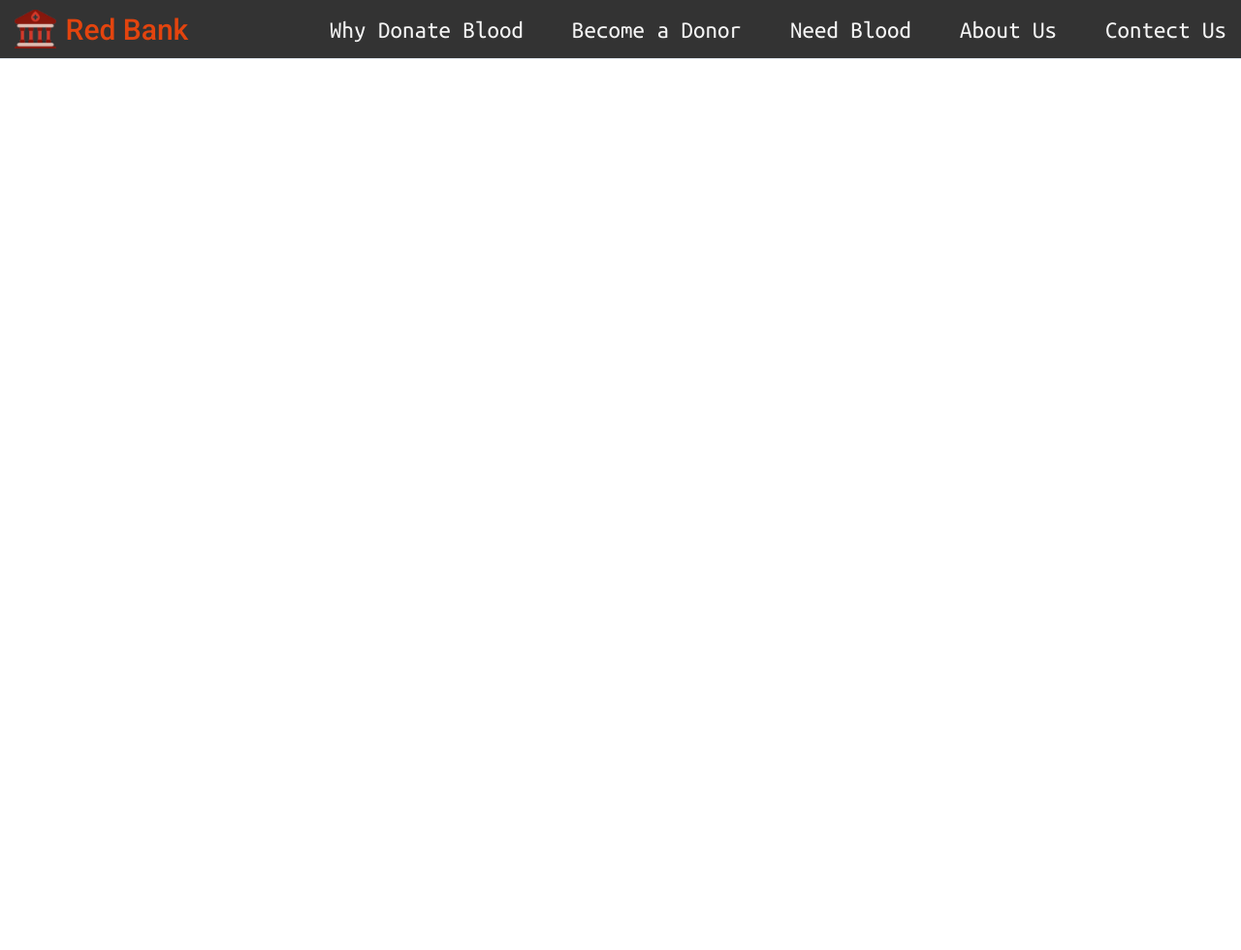
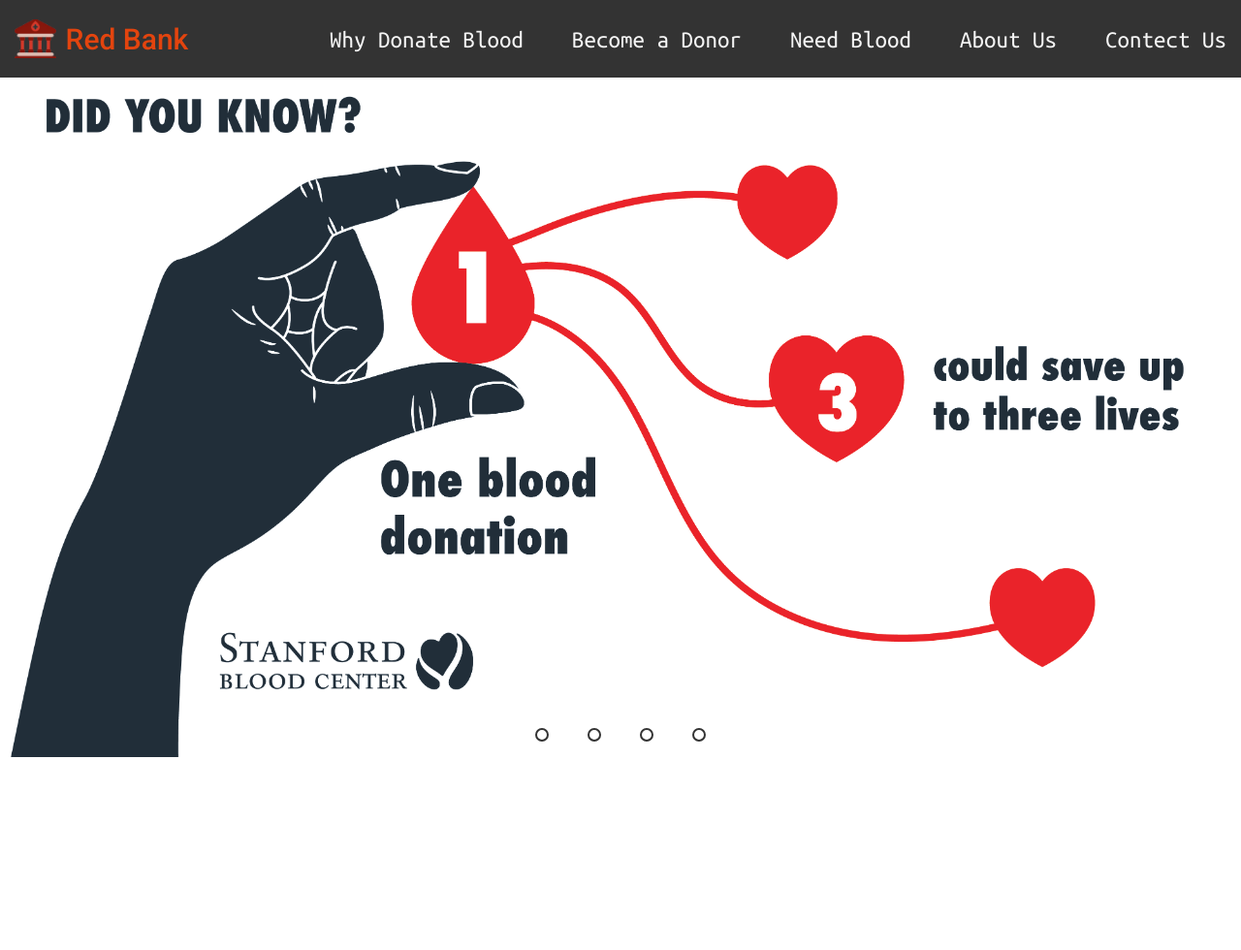
Before and after one commit to TaskmasterRishi/BloodBank, a PHP site: page /home.html in a window 1280 px wide. Shown: the top 980 px of the page at 97% size. Before the commit the page ends 61 px from the top, so only its background shows below. Run offline with PHP 8.4, Linux system fonts and the light colour scheme.

Commit message:
Image slider

```diff
--- a/CSS/home.css
+++ b/CSS/home.css
@@ -24,6 +24,13 @@ a {
   border-bottom: 1px solid #e2e8f0;
 }
 
+body{
+  height: 200vh;
+}
+
+::-webkit-scrollbar{
+  display: none;
+}
 
 .navbar {
   display: flex;
@@ -31,7 +38,12 @@ a {
   align-items: center;
   padding: 1rem 1.5rem;
   background-color: #333333;
+  height: 8rem;
+  z-index: 1000;
+  position: fixed;
+  width: 100vw;
 }
+
 .hamburger {
     display: none;
 }
@@ -92,3 +104,104 @@ a {
 .nav-link:hover::after {
   width: 100%;
 }
+
+.slider{
+  width: 100vw;
+  height: 90vh;
+  border-bottom-left-radius: 10px;
+  border-bottom-right-radius: 10px;
+  overflow: hidden;
+  position: relative;
+  z-index: 0;
+  top : 7rem
+}
+
+.slides{
+  width: 500vw;
+  height: 90vh;
+  display: flex;
+  top : -1rem;
+}
+
+.slides input{
+  display: none;
+}
+
+.slide{
+  width: 100vw;
+  top:-1rem;
+  transition: 0.5s;
+
+}
+
+.slide img{
+  width: 100vw;
+  height: auto;
+  position: relative;
+  top:-1rem;
+}
+
+/*css for manual slide navigation*/
+
+.navigation-manual{
+  position: relative;
+  width: 100vw;
+  margin-top: -40px;
+  display: flex;
+  justify-content: center;
+}
+
+.manual-btn{
+  border: 2px solid #333333;
+  padding: 5px;
+  border-radius: 10px;
+  cursor: pointer;
+  transition: 1s;
+}
+
+.manual-btn:not(:last-child){
+  margin-right: 40px;
+}
+
+.manual-btn:hover{
+  background: #333333;
+}
+
+#radio1:checked ~ .first{
+  margin-left: 0;
+}
+
+#radio2:checked ~ .first{
+  margin-left: -20%;
+}
+
+#radio3:checked ~ .first{
+  margin-left: -40%;
+}
+
+#radio4:checked ~ .first{
+  margin-left: -60%;
+}
+
+/*css for automatic navigation*/
+
+
+.navigation-auto div:not(:last-child){
+  margin-right: 40px;
+}
+
+#radio1:checked ~ .navigation-auto .auto-btn1{
+  background: #333333;
+}
+
+#radio2:checked ~ .navigation-auto .auto-btn2{
+  background: #333333;
+}
+
+#radio3:checked ~ .navigation-auto .auto-btn3{
+  background: #333333;
+}
+
+#radio4:checked ~ .navigation-auto .auto-btn4{
+  background: #333333;
+}
--- a/home.html
+++ b/home.html
@@ -41,6 +41,42 @@
             </div>
         </nav>
     </header>
+
+    <div class="slider">
+        <div class="slides">
+          <!--radio buttons start-->
+          <input type="radio" name="radio-btn" id="radio1">
+          <input type="radio" name="radio-btn" id="radio2">
+          <input type="radio" name="radio-btn" id="radio3">
+          <input type="radio" name="radio-btn" id="radio4">
+          <!--radio buttons end-->
+          <!--slide images start-->
+          <div class="slide first">
+            <img src="Image/Blood-facts_10-illustration-graphics__canteen.png" alt="">
+            <div class="caption">Blood Bank</div>
+          </div>
+          <div class="slide">
+            <img src="Image/Blood Bank 1.jpg" alt="">
+          </div>
+          <div class="slide">
+            <img src="Image/Blood Bank 2.jpg" alt="">
+          </div>
+          <div class="slide">
+            <img src="Image/Blood Bank 3.jpg" alt="">
+          </div>
+          <!--slide images end-->
+        </div>
+        <!--manual navigation start-->
+        <div class="navigation-manual">
+          <label for="radio1" class="manual-btn"></label>
+          <label for="radio2" class="manual-btn"></label>
+          <label for="radio3" class="manual-btn"></label>
+          <label for="radio4" class="manual-btn"></label>
+        </div>
+        <!--manual navigation end-->
+      </div>
+      <!--image slider end-->
+
 </body>
 <script src="script/home.js"></script>
 
--- a/script/home.js
+++ b/script/home.js
@@ -22,3 +22,12 @@ document.addEventListener("click", function(event) {
         navMenu.classList.remove("active");
     }
 });
+
+var counter = 1;
+    setInterval(function(){
+      document.getElementById('radio' + counter).checked = true;
+      counter++;
+      if(counter > 4){
+        counter = 1;
+      }
+    }, 5000);
```
Also changed, not shown: CSS/home_mediaQuery.css (+13 -36 lines), Image/Blood Bank 1.jpg (added), Image/Blood Bank 2.jpg (added), Image/Blood Bank 3.jpg (added), Image/Blood-facts_10-illustration-graphics__canteen.png (added).
